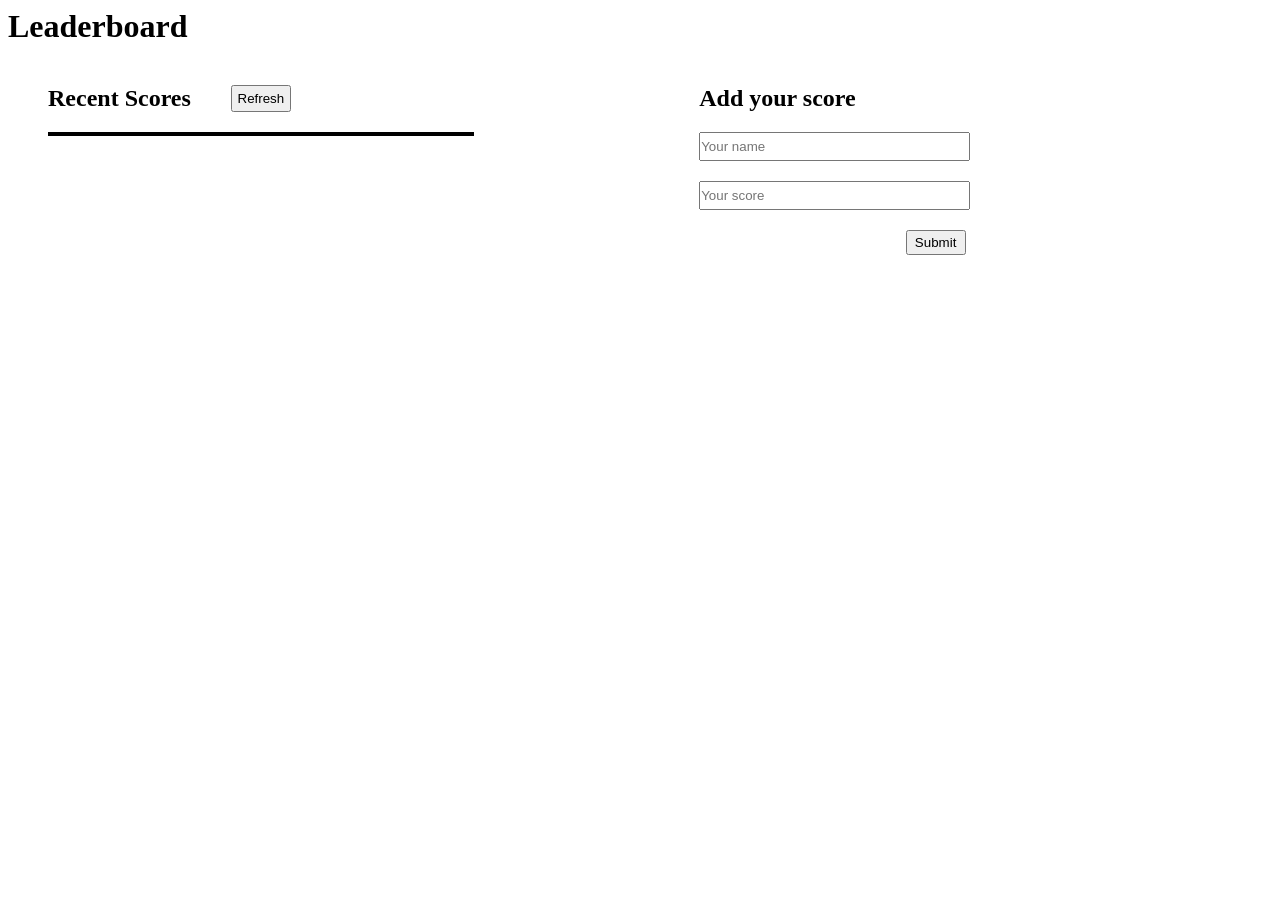
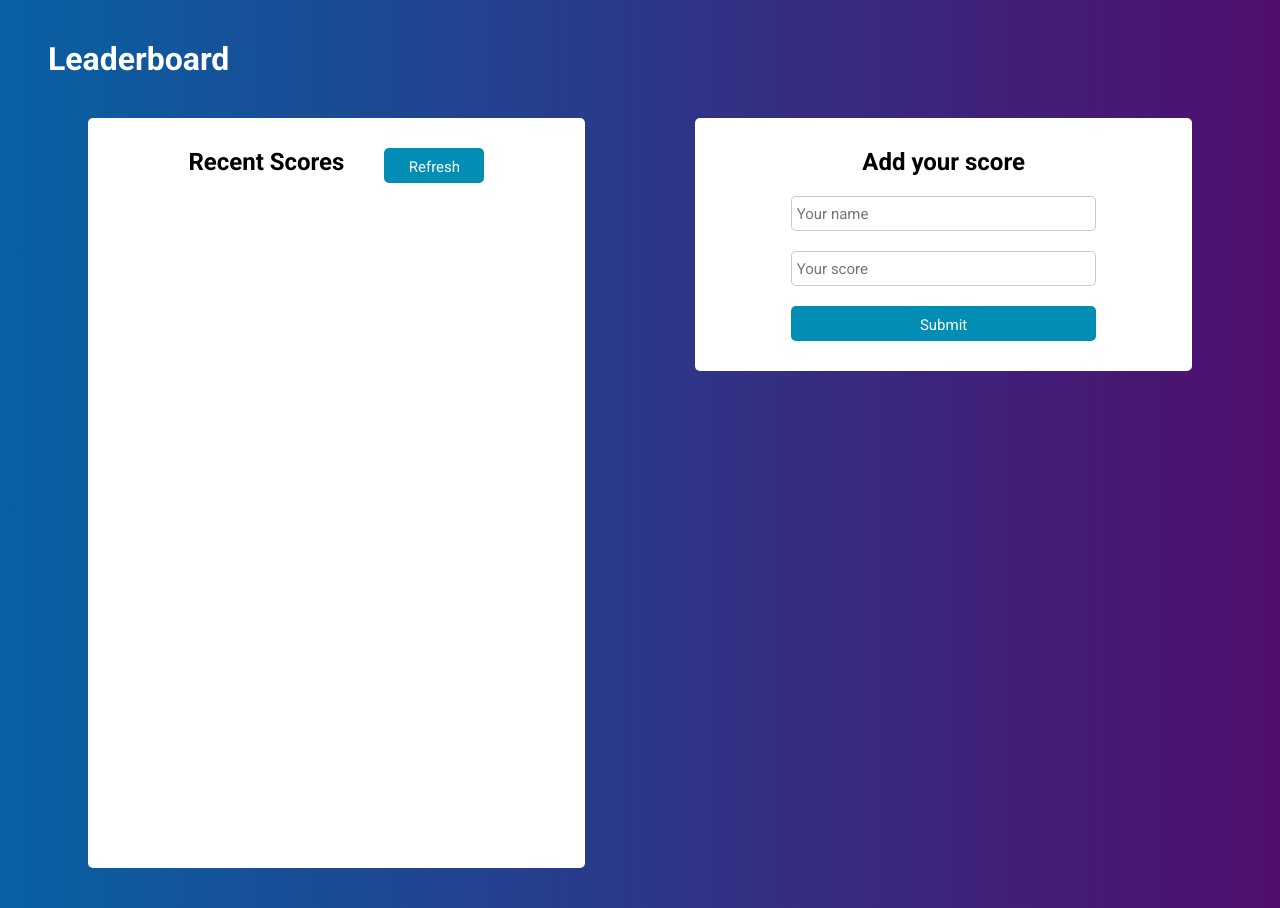
Before and after one commit to Fikerte-T/Leaderboard-2, a website built with webpack: page src/index.html in a window 1280 px wide. Before the commit the page ends 800 px from the top, so only its background shows below. Built offline with nearby package versions, Linux system fonts and the light colour scheme; no server answers.

Commit message:
Add styles

```diff
--- a/src/index.html
+++ b/src/index.html
@@ -5,14 +5,18 @@
     <meta http-equiv="X-UA-Compatible" content="IE=edge">
     <meta name="viewport" content="width=device-width, initial-scale=1.0">
     <title>Leaderboard</title>
+    <link rel="preconnect" href="https://fonts.googleapis.com">
+    <link rel="preconnect" href="https://fonts.gstatic.com" crossorigin>
+    <link href="https://fonts.googleapis.com/css2?family=Roboto:wght@100;400;500;700;900&display=swap" rel="stylesheet">
 </head>
 <body>
+    <div class="body-wrapper">
         <h1>Leaderboard</h1>
         <div class="wrapper">
-        <div class="container">
+            <div class="container container-left">
                 <div class="title-container">
                     <h2>Recent Scores</h2>
-                <button class="refresh" type="button">Refresh</button>
+                    <button class="btn refresh" type="button">Refresh</button>
                 </div>
                 <div>
                     <table class="table">
@@ -20,16 +24,17 @@
                     </table>
                 </div>
             </div>
-        <div class="container">
+            <div class="container container-right">
                 <h2>Add your score</h2>
                 <!-- <form action=""> -->
                 <div class="form-container">
                     <input type="text" placeholder="Your name" name="name" class="userName" required >
                     <input type="text" name="score" placeholder="Your score" class="score" required>
-                <button  class="submit" type="submit">Submit</button>
+                    <button  class="btn submit" type="submit">Submit</button>
                 </div>
                 <!-- </form> -->
             </div>
         </div>
+    </div>
 </body>
 </html>
--- a/src/style.css
+++ b/src/style.css
@@ -1,11 +1,35 @@
 body * {
   margin: 0;
   padding: 0;
+  font-family: 'Roboto', sans-serif;
+  box-sizing: border-box;
+
+}
+
+body {
+  background: rgb(145,13,156);
+  background: linear-gradient(90deg, rgba(145,13,156,1) 0%, rgba(8,97,163,1) 0%, rgba(80,14,110,1) 100%);
+}
+
+h1 {
+  color: #fff;
+}
+
+.body-wrapper {
+  margin: 40px;
+  /* border: 1px solid red; */
+  /* background: #ddd */
+  /* opacity: 0.8; */
+  /* height: 100vh; */
+
 }
 
 .wrapper,
-.title-container {
+.title-container,
+tr {
   display: flex;
+  justify-content: center;
+  flex-wrap: wrap;
 }
 
 .wrapper {
@@ -15,39 +39,111 @@ body * {
 
 .container {
   width: 45%;
-  position: relative;
+  background: #fff;
+
+}
+
+.container-left {
+  border-radius: 5px;
+  overflow-y: scroll;
+  height: 750px;
+  padding-top: 30px;
+}
+
+.container-right {
+  /* position: relative; */
+  text-align: center;
+  height: 90%;
+  border-radius: 5px;
+  padding: 30px;
+
+  /* align-items: center;
+  flex-direction: column; */
 }
 
 table {
-  border: 2px solid #000;
-  width: 80%;
+  /* border: 2px solid #000; */
+  border-collapse: collapse;
+  width: 100%;
   margin-top: 20px;
+
+}
+
+tr {
+  /* display: block;
+  overflow: auto; */
+  border-bottom: 1px solid #ddd;
+}
+
+tr:first-of-type {
+  border-top: 2px solid #028db4;
 }
 
 tr:nth-child(even) {
-  background-color: #ddd;
+  background-color: #f3f3f3;
+  display: flex;
+  flex-wrap: wrap;
+}
+
+td {
+  display: block;
+  width: 50%;
+  font-size: 15px;
+  padding: 5px 25px;
 }
 
 .form-container {
+  /* height: 100%; */
   display: flex;
   flex-direction: column;
-  position: relative;
+  /* position: relative; */
+  align-items: center;
 }
 
 .form-container * {
-  width: 50%;
+  width: 70%;
   margin-top: 20px;
-  height: 25px;
+  height: 35px;
+  border: 1px solid #c1c3c7e1;
+  padding: 5px;
+  font-size: 15px;
+  border-radius: 5px;
+}
+
+input:focus {
+  outline: 2px solid #028db4;
+  border: none;
+}
+
+.btn {
+  /* background: #08b9dd; */
+  background: #028db4;
+
+  color: #fff;
+  border: none;
+  border-radius: 5px;
+  padding: 10px;
+  height: 35px;
 }
 
 .refresh {
   margin-left: 40px;
-  width: 60px;
+  font-size: 15px;
+  width: 100px;
+
+  /* width: 60px; */
 }
 
 .submit {
-  position: absolute;
-  right: 50%;
-  top: 100%;
-  width: 60px;
+
+  /* position: absolute;
+  right: 25%;
+  top: 100%; */
+  /* width: 100px; */
 }
+
+
+
+.btn:hover {
+  background: #16b6e2;
+}
```
Also changed, not shown: README.md, app-screenshot.png (added), app_screenshot.png (deleted). Lines whose indentation alone changed are shown as unchanged.
